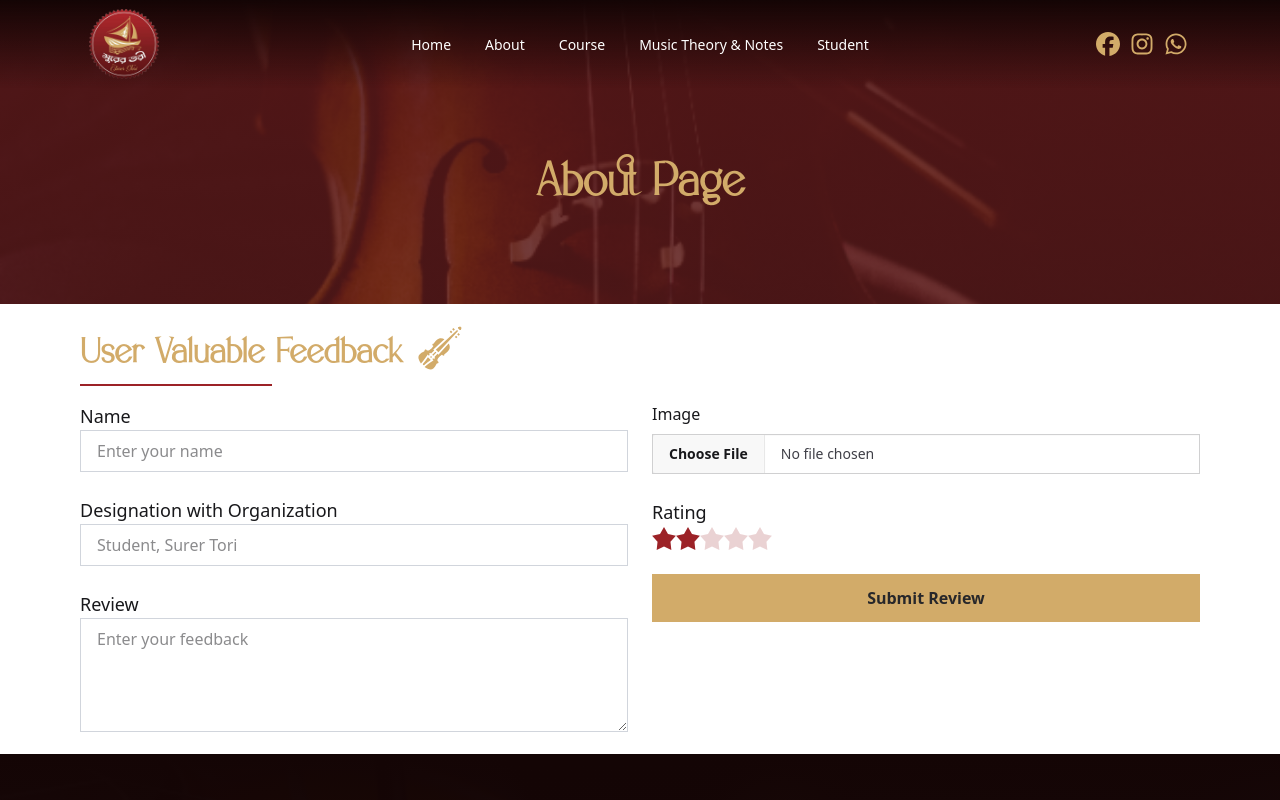
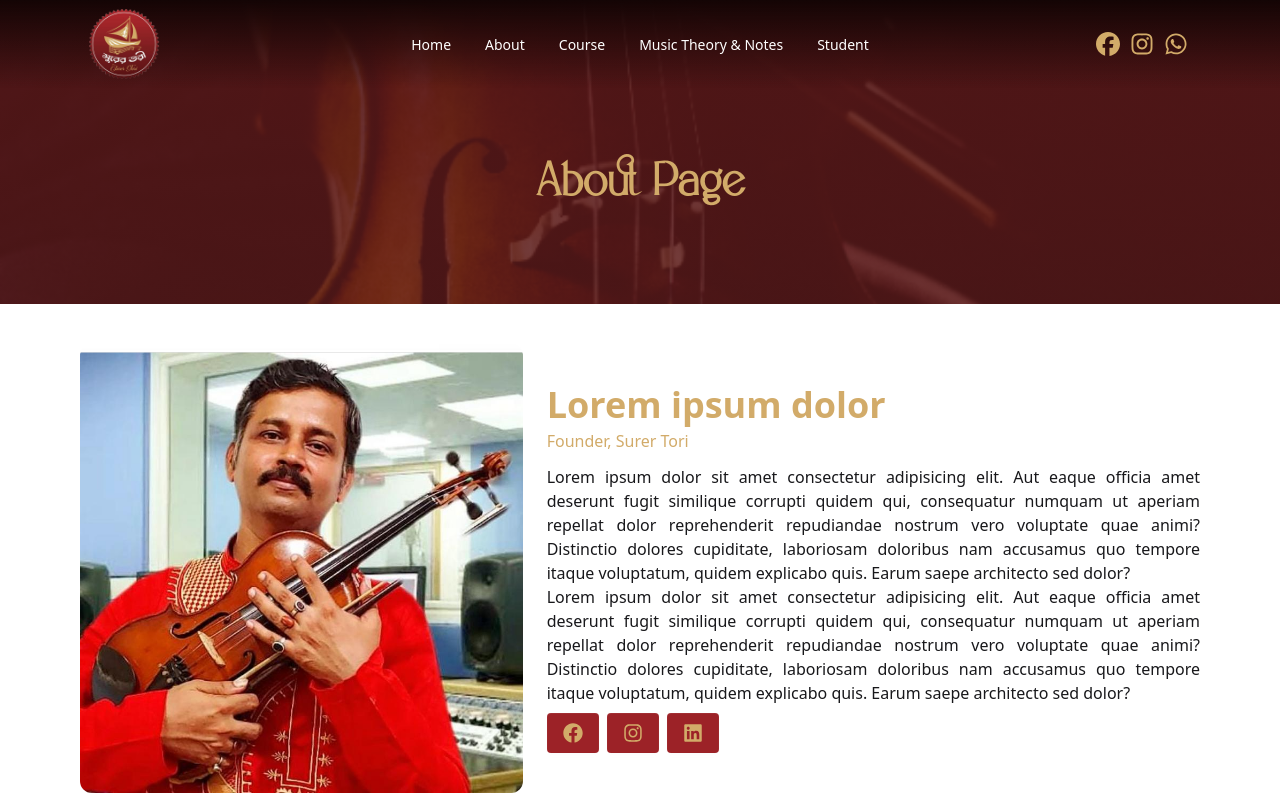
Before and after one commit to merazzak20/surer-tori-client, a React (Vite) app: page /about in a window 1280 px wide. Shown: the top 800 px of the page. Built offline with nearby package versions, Linux system fonts and the light colour scheme; no server answers.

Commit message:
create founder section

```diff
--- a/src/components/Course.jsx
+++ b/src/components/Course.jsx
@@ -1,7 +1,6 @@
 import { useEffect, useState } from "react";
 import SectionTitle from "./shared/SectionTitle";
 import Container from "./shared/Container";
-import { FaChalkboardTeacher } from "react-icons/fa";
 import { PiChalkboardTeacherBold } from "react-icons/pi";
 
 const Course = () => {
--- a/src/index.css
+++ b/src/index.css
@@ -64,7 +64,7 @@ html {
   position: relative;
   width: 50%;
   height: 2px;
-  background: #9c2227;
+  background: #d2ab69;
   float: left;
 }
 
--- /dev/null
+++ b/src/pages/About/AboutComponents/Founder.jsx
@@ -0,0 +1,81 @@
+import Container from "../../../components/shared/Container";
+import me from "../../../assets/me.jpg";
+import { FaFacebook, FaInstagram, FaLinkedin } from "react-icons/fa";
+
+const Founder = () => {
+  return (
+    <div className="my-10">
+      <Container>
+        <div className="flex justify-between items-center gap-6">
+          {/* left */}
+          <div className="left-side max-w-5/12">
+            <div className="w-full max-h-[70vh] rounded-xl overflow-hidden">
+              <img
+                className="w-full h-full object-contain"
+                src={me}
+                alt="Founder"
+              />
+            </div>
+          </div>
+
+          {/* right */}
+          <div className="right-side max-w-7/12 text-left">
+            <div className="space-y-1 mb-3">
+              <h2 className="text-4xl font-bold text-[#D2AB69]">
+                Lorem ipsum dolor
+              </h2>
+              <h4 className="text-base font-medium text-[#D2AB69]">
+                Founder, Surer Tori
+              </h4>
+            </div>
+            <div className="info">
+              <p className="text-justify">
+                Lorem ipsum dolor sit amet consectetur adipisicing elit. Aut
+                eaque officia amet deserunt fugit similique corrupti quidem qui,
+                consequatur numquam ut aperiam repellat dolor reprehenderit
+                repudiandae nostrum vero voluptate quae animi? Distinctio
+                dolores cupiditate, laboriosam doloribus nam accusamus quo
+                tempore itaque voluptatum, quidem explicabo quis. Earum saepe
+                architecto sed dolor?
+              </p>
+              <p className="text-justify">
+                Lorem ipsum dolor sit amet consectetur adipisicing elit. Aut
+                eaque officia amet deserunt fugit similique corrupti quidem qui,
+                consequatur numquam ut aperiam repellat dolor reprehenderit
+                repudiandae nostrum vero voluptate quae animi? Distinctio
+                dolores cupiditate, laboriosam doloribus nam accusamus quo
+                tempore itaque voluptatum, quidem explicabo quis. Earum saepe
+                architecto sed dolor?
+              </p>
+            </div>
+            <div className=" space-x-2 mt-2">
+              <a
+                href=""
+                target="_blank"
+                className="btn bg-[#9C2227] border-none"
+              >
+                <FaFacebook className="text-xl text-[#D2AB69]"></FaFacebook>
+              </a>
+              <a
+                href=""
+                target="_blank"
+                className="btn bg-[#9C2227] border-none"
+              >
+                <FaInstagram className="text-xl text-[#D2AB69]"></FaInstagram>
+              </a>
+              <a
+                href=""
+                target="_blank"
+                className="btn bg-[#9C2227] border-none"
+              >
+                <FaLinkedin className="text-xl text-[#D2AB69]"></FaLinkedin>
+              </a>
+            </div>
+          </div>
+        </div>
+      </Container>
+    </div>
+  );
+};
+
+export default Founder;
--- a/src/pages/About/AboutComponents/UserFeedbackForm.jsx
+++ b/src/pages/About/AboutComponents/UserFeedbackForm.jsx
@@ -45,7 +45,7 @@ const UserFeedbackForm = () => {
     }
   };
   return (
-    <div>
+    <div className="my-4">
       <Container>
         <SectionTitle head={"User Valuable Feedback"}></SectionTitle>
         <div className="my-4">
--- a/src/pages/About/AboutPage.jsx
+++ b/src/pages/About/AboutPage.jsx
@@ -1,5 +1,6 @@
 import UserFeedbackForm from "../About/AboutComponents/UserFeedbackForm";
 import about from "../../assets/left-about.jpg";
+import Founder from "./AboutComponents/Founder";
 const AboutPage = () => {
   return (
     <div className="">
@@ -17,6 +18,7 @@ const AboutPage = () => {
           About Page
         </h1>
       </div>
+      <Founder></Founder>
       <UserFeedbackForm></UserFeedbackForm>
     </div>
   );
```
Also changed, not shown: src/assets/me.jpg (added).
